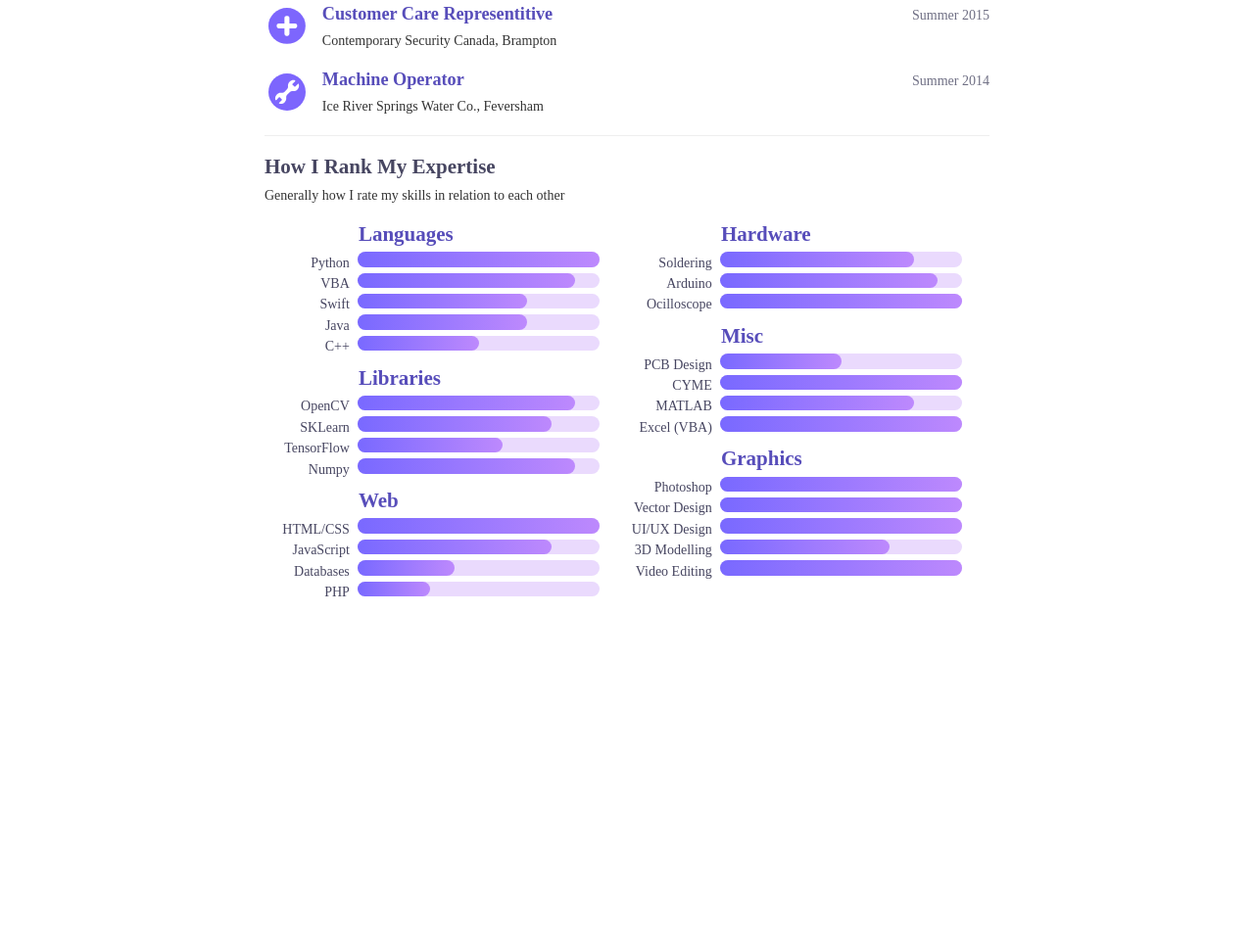
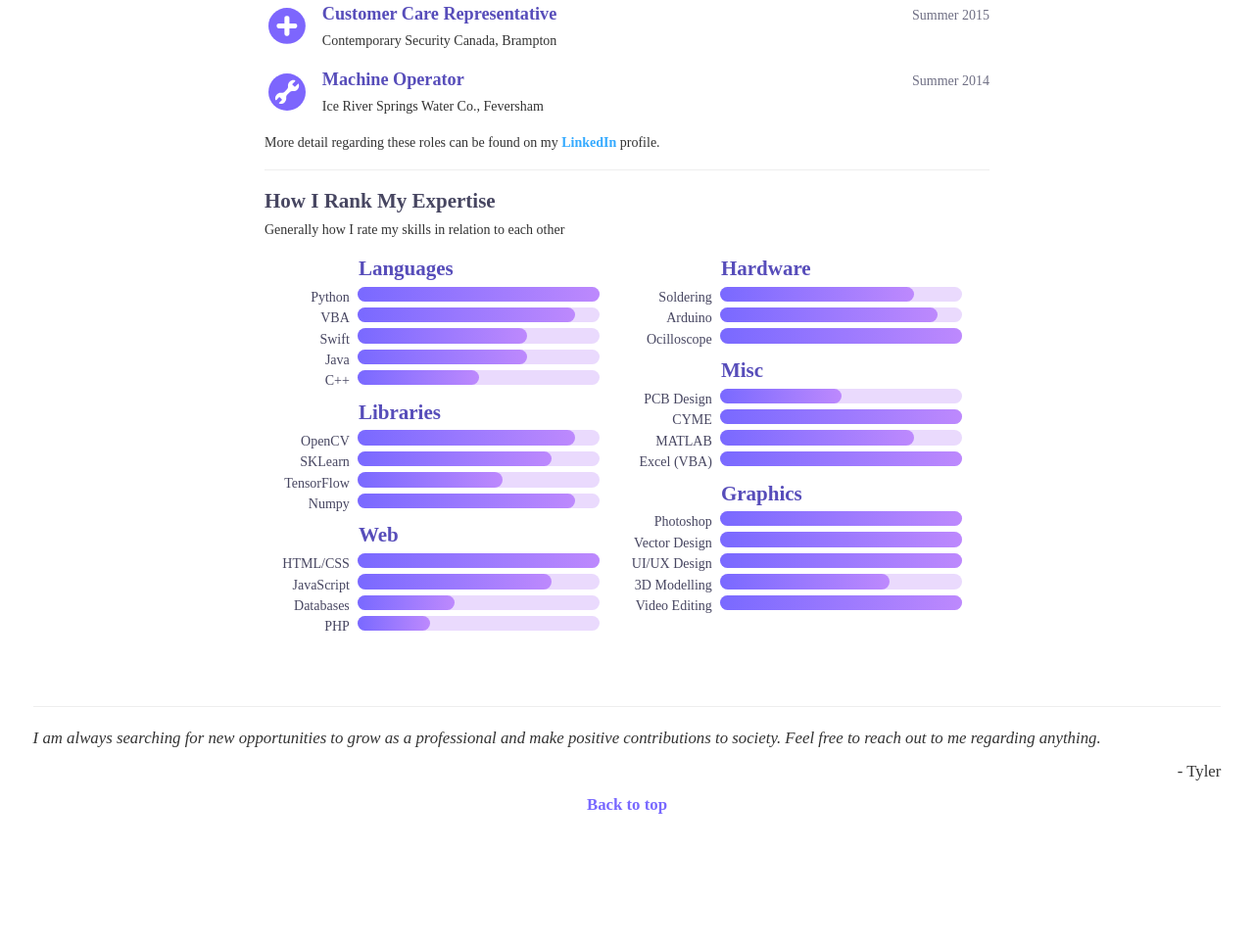
Before and after one commit to tylerpharand/tylerpharand.github.io, a plain HTML site: page index.html in a window 1280 px wide. Shown: the part 2808-3772 px from the top of the page at 98% size. After the commit the page ends 3658 px from the top, so only its background shows below. Drawn offline with nearby package versions, Linux system fonts and the light colour scheme.

Commit message:
Added footer

```diff
--- a/index.html
+++ b/index.html
@@ -228,7 +228,7 @@
 			<div class="about-item">
 				<div class="about-icon"><img src="src/img/csc-icon.svg"></div>
 				<div class="about-description">
-					<h3>Customer Care Representitive</h3>
+					<h3>Customer Care Representative</h3>
 					<h5>Contemporary Security Canada, Brampton</h5>
 				</div>
 				<div class="date">
@@ -246,6 +246,8 @@
 					<h5>Summer 2014</h5>
 				</div>
 			</div>
+
+			<h5>More detail regarding these roles can be found on my <a href="https://www.linkedin.com/in/tylerpharand/" class="blue">LinkedIn</a> profile.</h5>
 
 			<hr>
 
@@ -427,6 +429,12 @@
 			</div>
 
 		</div> <!--container-->
-		<div id="footer">Thanks for visiting!</div>
+		<div id="footer">
+			<hr>
+			<p><i>I am always searching for new opportunities to grow as a professional and make positive contributions to society. Feel free to reach out to me regarding anything.</i><br>
+			<p style="width: 100%; text-align: right;">- Tyler</p>
+		</p>
+		<center><a href="#" class="purple">Back to top</a></center>
+
 	</body>
 </html>
--- a/src/stylesheet.css
+++ b/src/stylesheet.css
@@ -179,6 +179,10 @@ a {
 	color: #7969ff !important;
 }
 
+.blue {
+	color: #34aaff !important;
+}
+
 a:link {
     color: white;
 }
@@ -226,10 +230,6 @@ h4 {
 	padding-top: 0.2;
 }
 
-.container {
-	/*padding-top: 5.4em;*/
-}
-
 #Projects {
 	padding-top: 5.4em;
 }
@@ -239,9 +239,11 @@ h4 {
 }
 
 #footer {
-	padding-top: 60em;
+	padding-top: 10em;
 	padding-bottom: 1em;
-	text-align: center;
+	padding-left: 2em;
+	padding-right: 2em;
+	font-size: 1.2em;
 }
 
 .header-bar {
@@ -554,6 +556,9 @@ h4 {
 }
 
 @media (max-width: 550px) {
+	#footer {
+		padding-top: 3em;
+	}
 
 	.skill-item {
 		padding-right: 0em;
```
Also changed, not shown: src/img/carrots_thumbnail.jpg, 2 other files.
